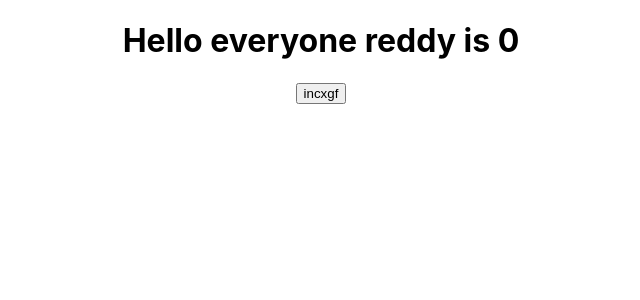
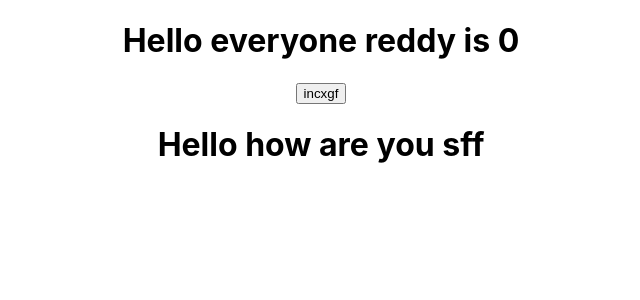
Before and after one commit to Hanumanthareddy884/react-learning, a React (Create React App) app: page / in a window 1280 px wide. Shown: the top 300 px of the page, without its empty margins (319-959 px from the left). Built offline with nearby package versions, Linux system fonts and the light colour scheme.

Commit message:
Function based compoents with props

```diff
--- a/src/App.js
+++ b/src/App.js
@@ -1,6 +1,7 @@
 import logo from './logo.svg';
 import './App.css';
 import Simple from './simple.js';
+import SimpleFnCmp from './simpleFn.js'
 function App() {
   return (
     <div className="App">
@@ -18,7 +19,8 @@ function App() {
           Learn React
         </a>
       </header> */}
-  <Simple></Simple>
+      <Simple></Simple>
+      <SimpleFnCmp name={"sff"}></SimpleFnCmp>
     </div>
   );
 }
--- /dev/null
+++ b/src/simpleFn.js
@@ -0,0 +1,13 @@
+import React, {useState} from "react"
+
+const SimpleFnCmp = (prp)=>{
+    const [user,setUser] = useState("Raj");
+
+    setTimeout(()=>{
+        setUser(prp.name)
+    },5000)
+
+    return <h1>Hello how are you {user}</h1>
+}
+
+export default SimpleFnCmp;
```
